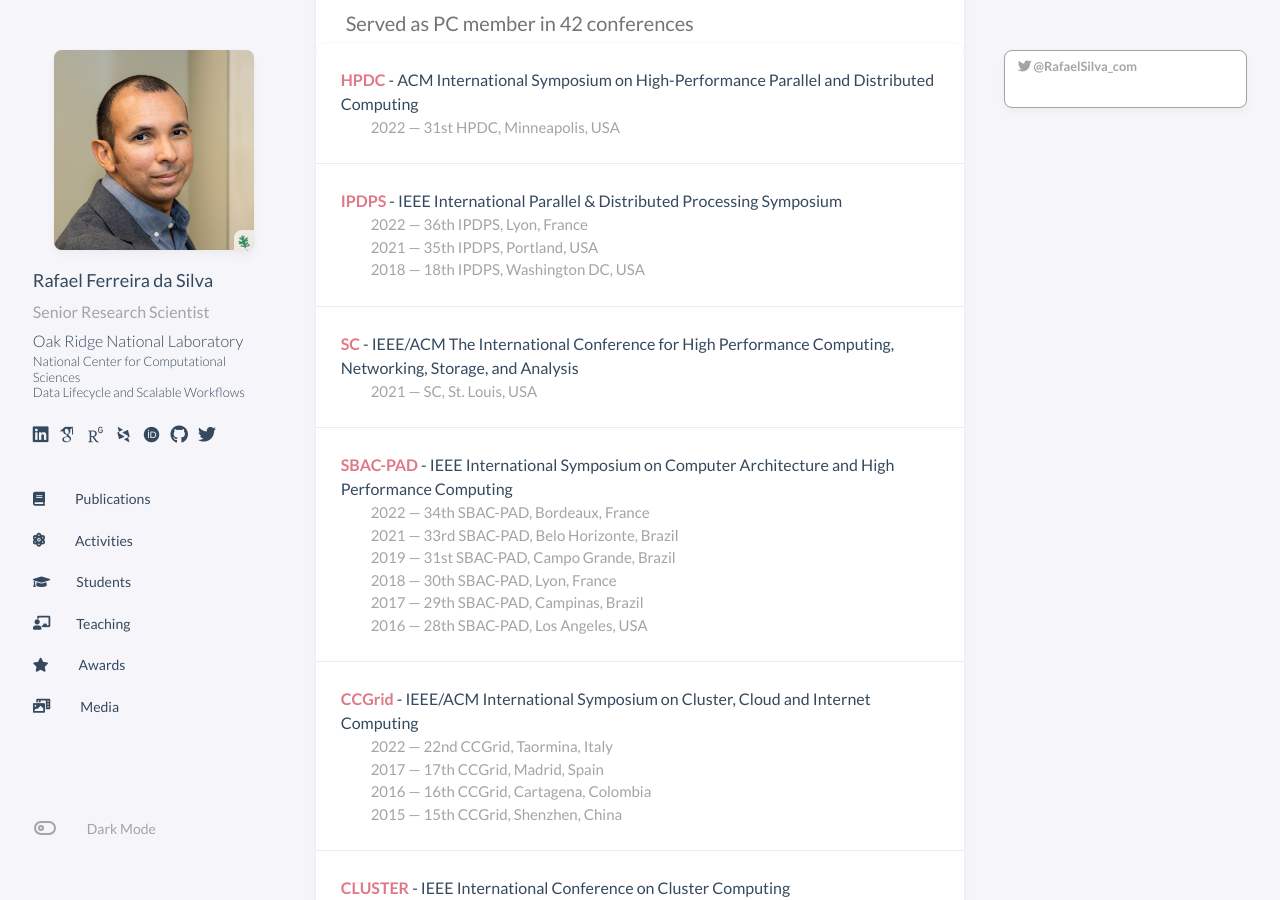
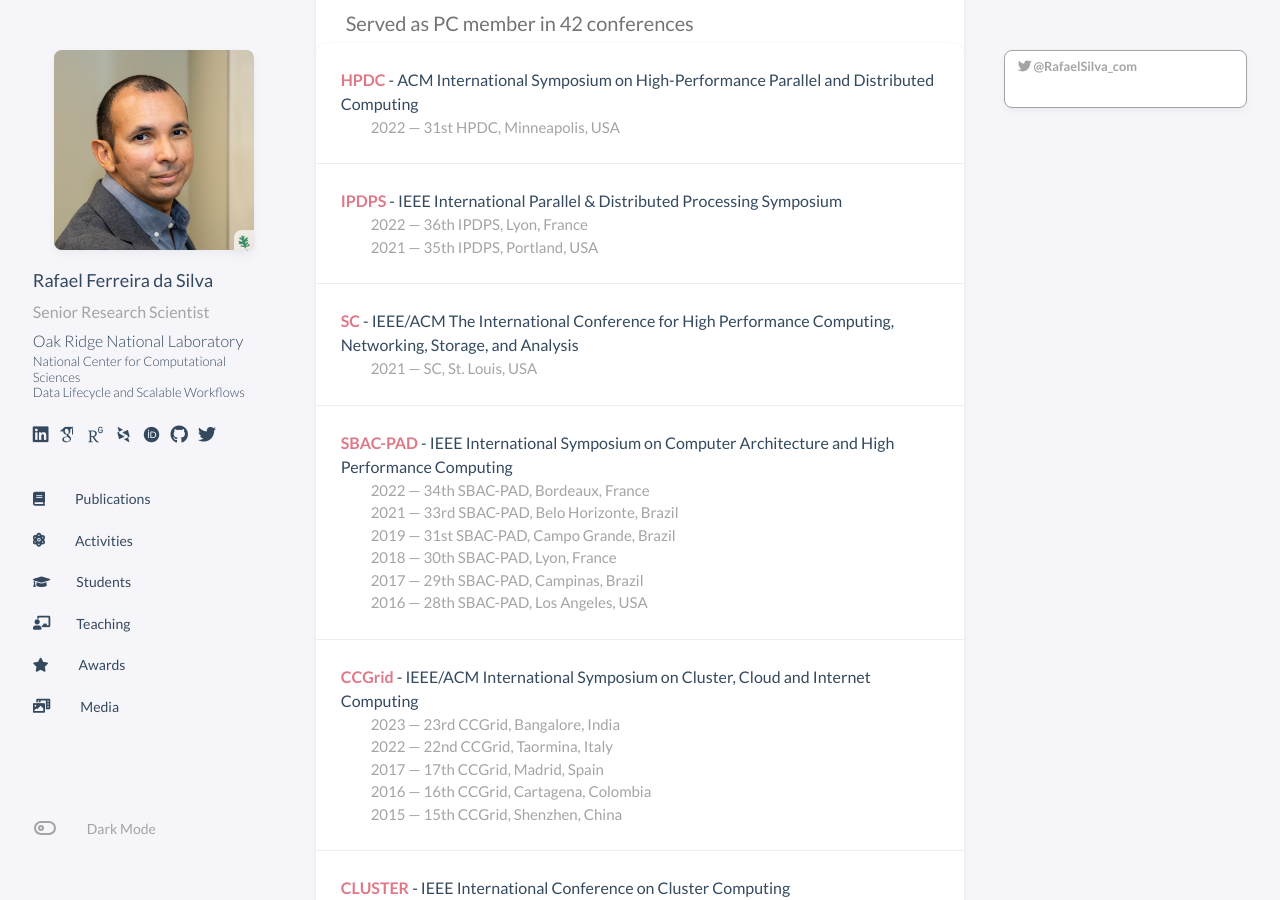
Before and after one commit to rafaelfsilva/rafaelfsilva.github.io, a Jekyll site: the page built from _pages/activities.html, in a window 1280 px wide and 900 px high, scrolled down 2143 px. Built offline with Jekyll 4.4.1, drawn with Linux system fonts in a browser that asks for light colours; some web fonts are replaced; a script that is not in the unit is left out; comment, search, counter and statistics services are not loaded.

Commit message:
Update activities_pc.yml

```diff
--- a/_data/activities_pc.yml
+++ b/_data/activities_pc.yml
@@ -17,10 +17,6 @@
       edition: 35th
       location: Portland, USA
       link: http://www.ipdps.org
-    - year: 2018
-      edition: 18th
-      location: Washington DC, USA
-      link: https://ccgrid2018.seas.gwu.edu
 
 - conference: IEEE/ACM The International Conference for High Performance Computing, Networking, Storage, and Analysis
   series: SC
@@ -60,6 +56,10 @@
 - conference: IEEE/ACM International Symposium on Cluster, Cloud and Internet Computing
   series: CCGrid
   entries:
+    - year: 2023
+      edition: 23rd
+      location: Bangalore, India
+      link: https://ccgrid2023.iisc.ac.in/
     - year: 2022
       edition: 22nd
       location: Taormina, Italy
```
